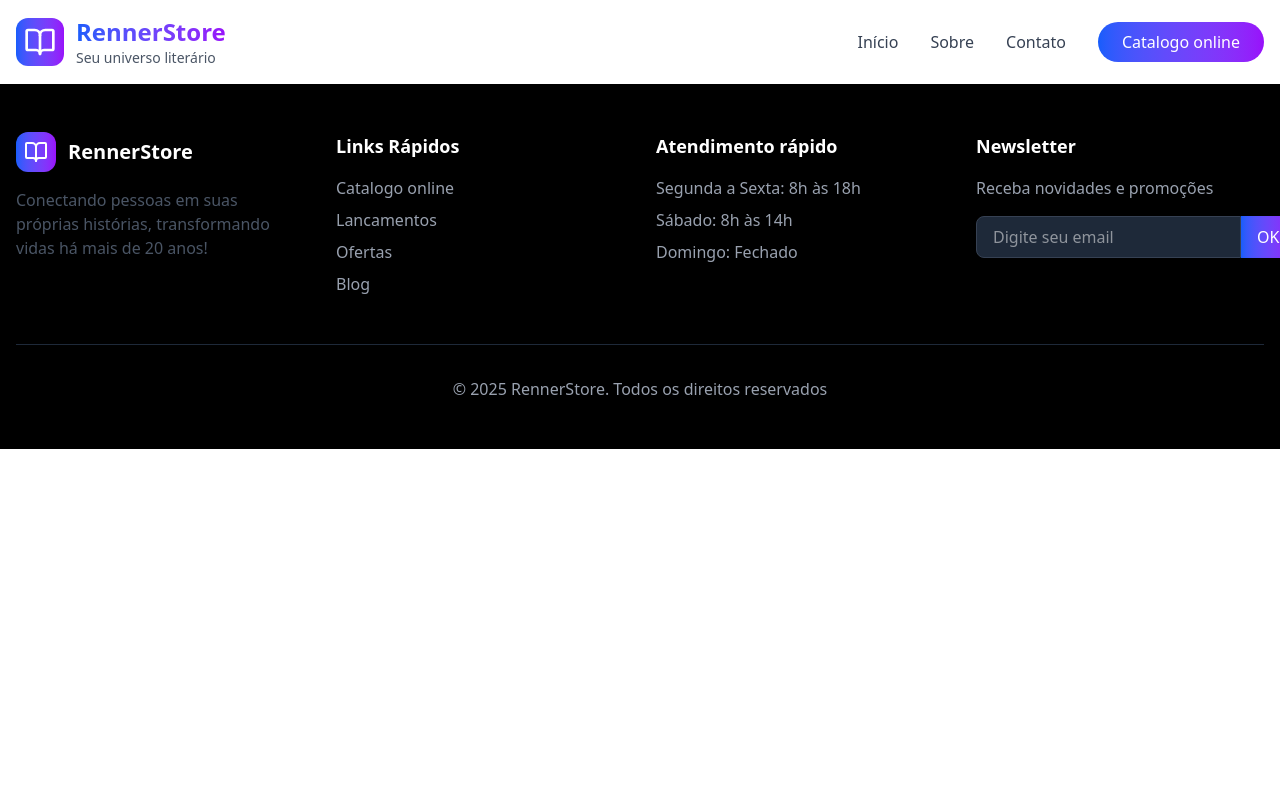
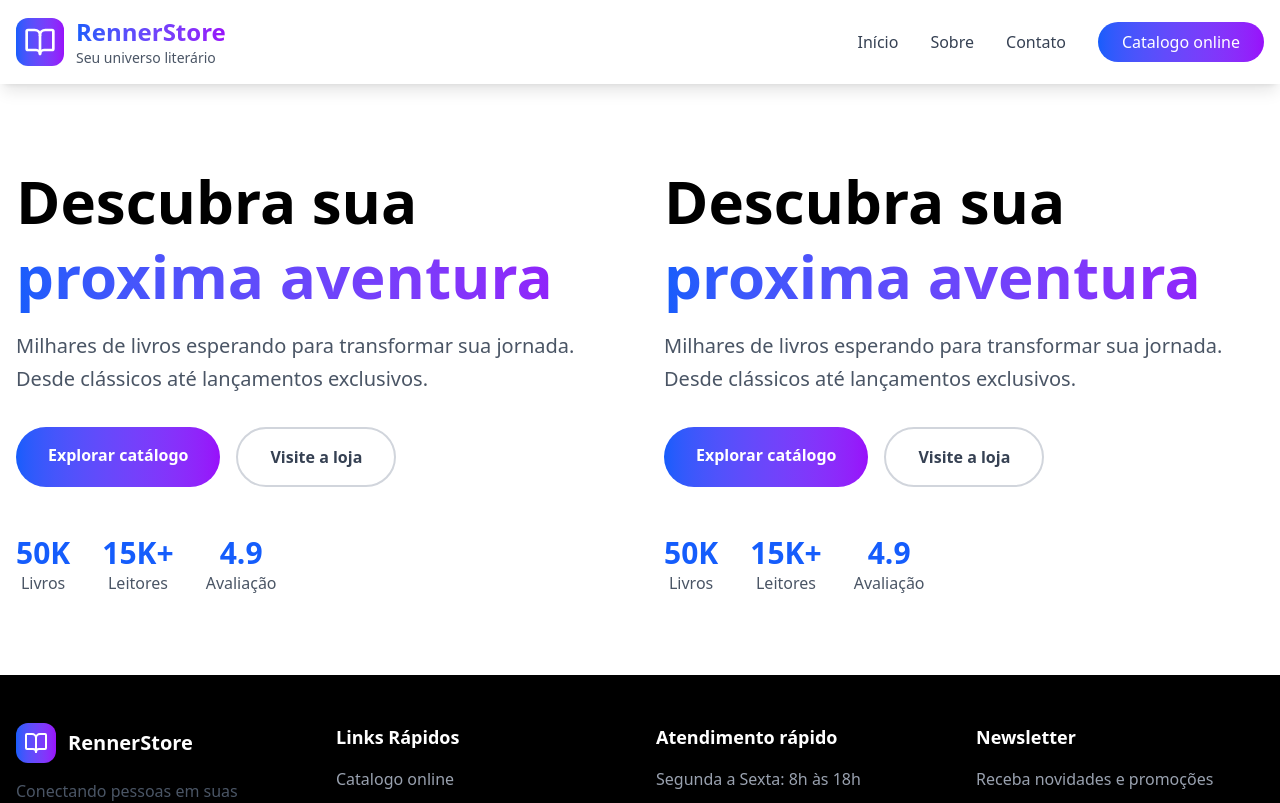
Before and after one commit to OpsRennerDev/bookstore-frontend-next, a Next.js app: page /home in a window 1280 px wide. Shown: the top 803 px of the page. Built offline with nearby package versions, Linux system fonts and the light colour scheme.

Commit message:
feat: add a herosection

```diff
--- a/src/app/(general)/home/page.tsx
+++ b/src/app/(general)/home/page.tsx
@@ -1,10 +1,11 @@
 import Footer from "@/src/components/Footer";
+import HeroSection from "@/src/components/HeroSection";
 
 export default function InitialHome () {
   return (
     <div>
       <main>
-        {/* HeroSection */}
+        <HeroSection />
         {/* About */}
         {/* Contact */}
       </main>
--- /dev/null
+++ b/src/components/ButtonShop.tsx
@@ -0,0 +1,26 @@
+import Link from "next/link";
+
+type ButtonVariant = keyof typeof styles
+
+type ButtonProps = {
+  title: string
+  variant: ButtonVariant
+}
+
+export default function ButtonShop ({
+  title,
+  variant
+}: Readonly<ButtonProps>){
+  return(
+    <Link
+      href="#"
+      className={styles[variant]}
+    >{title}</Link>
+  )
+}
+
+const styles = {
+  forHeader: "bg-linear-to-r from-blue-600 to-purple-600 text-white {} px-6 py-2 rounded-full hover:shadow-lg transform hover:scale-105 transition-all duration-300",
+  forHeroSection: "bg-gradient-to-r from-blue-600 to-purple-600 text-white px-8 py-4 rounded-full font-semibold hover:shadow-xl transform hover:scale-105 transition-all duration-300 cursor-pointer",
+  other: "border-2 border-gray-300 text-gray-700 px-8 py-4 rounded-full font-semibold hover:border-blue-600 hover:text-blue-600 transition-all duration-300 cursor-pointer"
+}
--- /dev/null
+++ b/src/components/Chip.tsx
@@ -0,0 +1,13 @@
+type ChipProps = {
+  title: string
+  description: string
+}
+
+export default function Chip (props: Readonly<ChipProps>){
+  return (
+    <div className="text-center">
+      <h2 className="text-3xl font-bold text-blue-600">{props.title}</h2>
+      <p className="text-gray-600">{props.description}</p>
+    </div>
+  )
+}
--- a/src/components/DesktopMenu.tsx
+++ b/src/components/DesktopMenu.tsx
@@ -1,4 +1,5 @@
 import Link from "next/link";
+import ButtonShop from "./ButtonShop";
 
 export default function DesktopMenu(){
   return (
@@ -6,16 +7,7 @@ export default function DesktopMenu(){
       <Link href="#" className="text-gray-700 hover:text-blue-600 font-medium transition-colors">Início</Link>
       <Link href="#" className="text-gray-700 hover:text-blue-600 font-medium transition-colors">Sobre</Link>
       <Link href="#" className="text-gray-700 hover:text-blue-600 font-medium transition-colors">Contato</Link>
-      <Link
-        href="#"
-        className="
-          bg-linear-to-r
-          from-blue-600
-          to-purple-600
-          text-white px-6 py-2 rounded-full
-          hover:shadow-lg transform hover:scale-105 transition-all duration-300
-        "
-      >Catalogo online</Link>
+      <ButtonShop title="Catalogo online" variant="forHeader"/>
     </nav>
   )
 }
--- /dev/null
+++ b/src/components/HeroSection.tsx
@@ -0,0 +1,67 @@
+import ButtonShop from "./ButtonShop";
+import Chip from "./Chip";
+
+export default function HeroSection(){
+   return (
+    <section className="relative overflow-hidden py-20 px-4">
+      <div className="container mx-auto">
+        <div className="grid lg:grid-cols-2 gap-12 items-center">
+
+          <div className="space-y-8 transform transition-all duration-1000">
+            <div className="space-y-4">
+              <h2 className="text-5xl lg:text-6xl font-bold leading-tight">
+                Descubra sua
+                <span className="block bg-linear-to-r from-blue-600 to-purple-600 bg-clip-text text-transparent">
+                  proxima aventura
+                </span>
+              </h2>
+              <p className="text-xl text-gray-600 leading-relaxed">
+                Milhares de livros esperando para transformar sua jornada.
+                Desde clássicos até lançamentos exclusivos.
+              </p>
+            </div>
+
+            <div className="flex flex-col sm:flex-row gap-4">
+              <ButtonShop title="Explorar catálogo" variant="forHeroSection" />
+              <ButtonShop title="Visite a loja" variant="other" />
+            </div>
+
+            <div className="flex items-center gap-8 pt-4">
+              <Chip title="50K" description="Livros" />
+              <Chip title="15K+" description="Leitores" />
+              <Chip title="4.9" description="Avaliação" />
+            </div>
+          </div>
+
+          <div className="space-y-8 transform transition-all duration-1000">
+            <div className="space-y-4">
+              <h2 className="text-5xl lg:text-6xl font-bold leading-tight">
+                Descubra sua
+                <span className="block bg-linear-to-r from-blue-600 to-purple-600 bg-clip-text text-transparent">
+                  proxima aventura
+                </span>
+              </h2>
+              <p className="text-xl text-gray-600 leading-relaxed">
+                Milhares de livros esperando para transformar sua jornada.
+                Desde clássicos até lançamentos exclusivos.
+              </p>
+            </div>
+
+            <div className="flex flex-col sm:flex-row gap-4">
+              <ButtonShop title="Explorar catálogo" variant="forHeroSection" />
+              <ButtonShop title="Visite a loja" variant="other" />
+            </div>
+
+            <div className="flex items-center gap-8 pt-4">
+              <Chip title="50K" description="Livros" />
+              <Chip title="15K+" description="Leitores" />
+              <Chip title="4.9" description="Avaliação" />
+            </div>
+          </div>
+
+
+        </div>
+      </div>
+    </section>
+   )
+}
```
